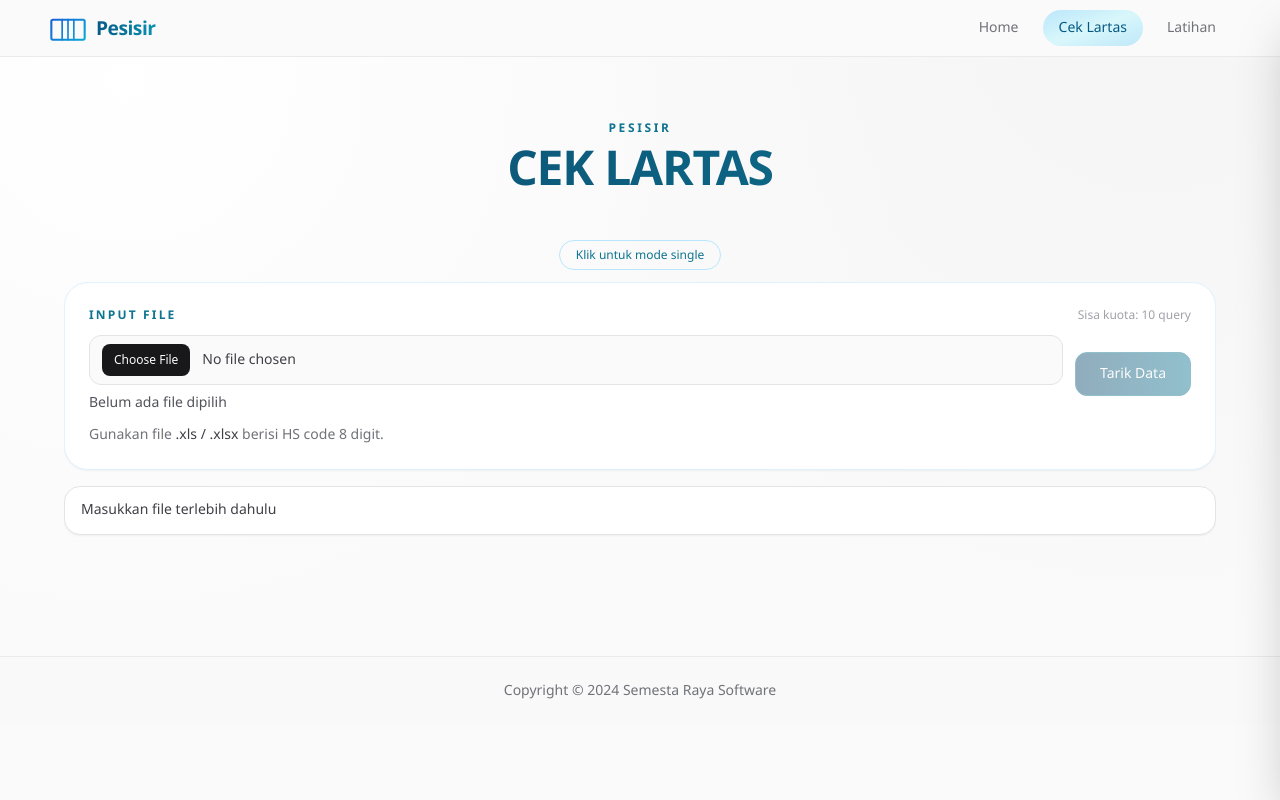
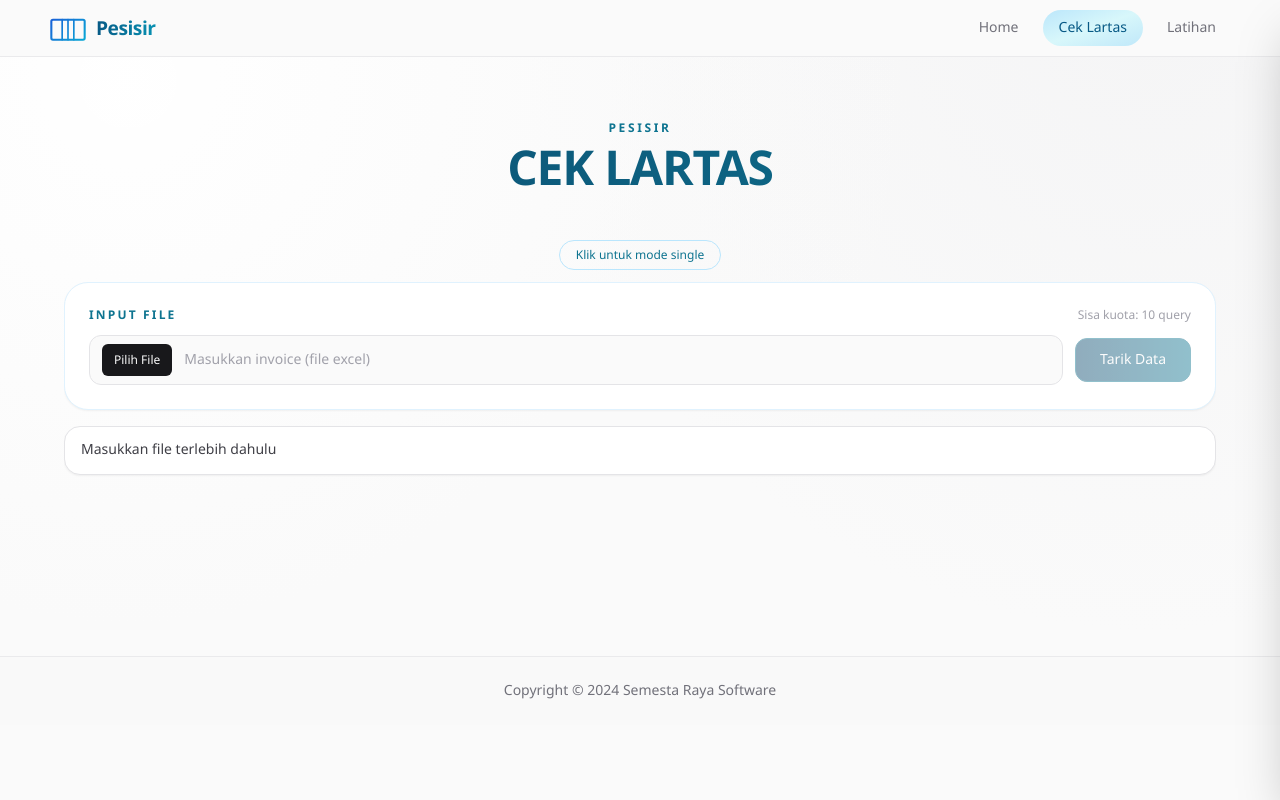
Before and after one commit to apktntaj/insscan, a Next.js app: page /cek-lartas in a window 1280 px wide. Built offline with nearby package versions, Linux system fonts and the light colour scheme.

Commit message:
feat: enhance file input component

```diff
--- a/app/presentation/components/common/Input.jsx
+++ b/app/presentation/components/common/Input.jsx
@@ -3,17 +3,37 @@
 import React from "react";
 
 /**
- * Input Component
- * Presentation Layer - Common UI component
+ * Custom File Input
+ * Renders a styled label with a visible button and placeholder text while
+ * keeping the native file input accessible but visually hidden.
  */
-export default function Input({ handleChange, accept = ".xls,.xlsx", className = "", ariaLabel = "Pilih file Excel (.xls, .xlsx)" }) {
+export default function Input({
+    handleChange,
+    accept = ".xls,.xlsx",
+    className = "",
+    ariaLabel = "Pilih file Excel (.xls, .xlsx)",
+    selectedFileName = "",
+    placeholder = "Masukkan invoice dalam format excel",
+}) {
     return (
-        <input
-            type="file"
-            accept={accept}
+        <label
             aria-label={ariaLabel}
-            className={`block w-full rounded-xl border border-zinc-200 bg-zinc-50 px-3 py-2 text-sm text-zinc-700 file:mr-3 file:rounded-lg file:border-0 file:bg-zinc-900 file:px-3 file:py-2 file:text-xs file:font-medium file:text-zinc-50 hover:file:bg-zinc-800 focus:outline-none focus-visible:ring-2 focus-visible:ring-zinc-400 ${className}`}
-            onChange={handleChange}
-        />
+            className={`relative flex items-center gap-3 w-full rounded-xl border border-zinc-200 bg-zinc-50 px-3 py-2 text-sm text-zinc-700 ${className}`}
+        >
+            <span className="inline-flex items-center justify-center shrink-0 rounded-md bg-zinc-900 px-3 py-2 text-xs font-medium text-zinc-50 hover:bg-zinc-800">
+                Pilih File
+            </span>
+
+            <span className={`truncate ${selectedFileName ? "text-zinc-800" : "text-zinc-400"}`}>
+                {selectedFileName || placeholder}
+            </span>
+
+            <input
+                type="file"
+                accept={accept}
+                className="absolute inset-0 h-full w-full opacity-0 cursor-pointer"
+                onChange={handleChange}
+            />
+        </label>
     );
 }
--- a/app/presentation/components/features/cek-lartas/FileInputPanel.jsx
+++ b/app/presentation/components/features/cek-lartas/FileInputPanel.jsx
@@ -90,10 +90,13 @@ export default function FileInputPanel() {
 
           <div className="flex items-center gap-3">
             <div className="min-w-0 flex-1">
-              <Input handleChange={handleFileChange} className="w-full" ariaLabel="Unggah file Excel (.xls, .xlsx)" />
-              <p className="mt-2 text-sm text-zinc-600">
-                {selectedFileName ? `File terpilih: ${selectedFileName}` : "Belum ada file dipilih"}
-              </p>
+              <Input
+                handleChange={handleFileChange}
+                className="w-full"
+                ariaLabel="Unggah file Excel (.xls, .xlsx)"
+                selectedFileName={selectedFileName}
+                placeholder="Masukkan invoice (file excel)"
+              />
             </div>
             <Button
               onClick={buttonAction}
@@ -108,12 +111,6 @@ export default function FileInputPanel() {
               {buttonLabel}
             </Button>
           </div>
-
-          <p className="text-xs leading-6 text-zinc-500 sm:text-sm">
-            Gunakan file{" "}
-            <span className="font-medium text-zinc-700">.xls / .xlsx</span>{" "}
-            berisi HS code 8 digit.
-          </p>
         </div>
 
         {/* Status Alert */}
--- a/app/presentation/hooks/useCekLartasFile.js
+++ b/app/presentation/hooks/useCekLartasFile.js
@@ -350,8 +350,12 @@ export function useCekLartasFile() {
     if (!file) return;
 
     if (!isExcelFile(file.name)) {
+      setFileData(null);
+      setResultData(null);
       setStatus("File harus berformat .xls atau .xlsx.");
       setSelectedFileName("");
+      setProgress(createInitialProgressState());
+      setViewMode("lartas");
       e.target.value = "";
       return;
     }
@@ -363,7 +367,11 @@ export function useCekLartasFile() {
 
       const hsCodes = extractHsCodes(jsonData);
       if (hsCodes.length === 0) {
+        setFileData(null);
+        setResultData(null);
         setStatus("Tidak ada HS code valid ditemukan di file.");
+        setProgress(createInitialProgressState());
+        setViewMode("lartas");
         return;
       }
 
@@ -374,8 +382,12 @@ export function useCekLartasFile() {
       setViewMode("lartas");
     } catch (error) {
       console.error("Error reading file:", error);
+      setFileData(null);
+      setResultData(null);
       setStatus("Gagal membaca file.");
       setSelectedFileName("");
+      setProgress(createInitialProgressState());
+      setViewMode("lartas");
     }
   }, []);
 
```
